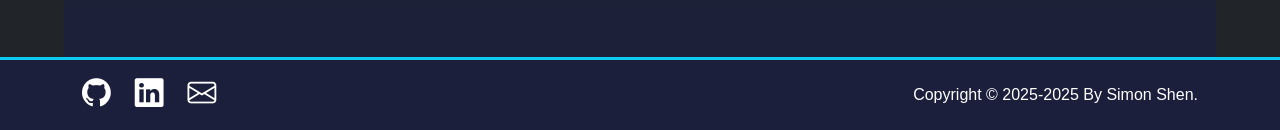
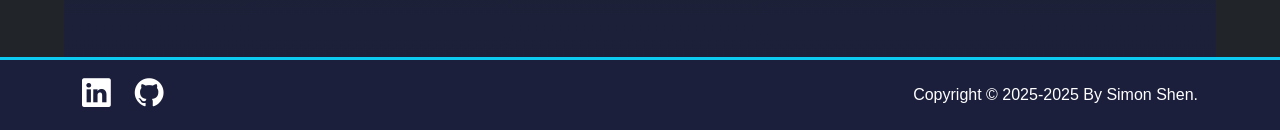
Before and after one commit to SimonS2019/portfolio, an Angular app: page / in a window 1280 px wide. Shown: the part 670-800 px from the top of the page. Built offline with nearby package versions, Linux system fonts and the light colour scheme.

Commit message:
feat: refactor footer component to dynamically load social links from data service

```diff
--- a/src/app/footer/footer.component.html
+++ b/src/app/footer/footer.component.html
@@ -1,14 +1,9 @@
 <footer class="footer">
     <div class="container d-flex justify-content-between align-items-center">
         <div class="social-icons mb-1">
-            <a href="https://github.com/SimonS2019" target="_blank" class="social-icon" aria-label="GitHub">
-                <i class="bi bi-github"></i>
-            </a>
-            <a href="https://linkedin.com/in/tiexiong-shen" target="_blank" class="social-icon" aria-label="LinkedIn">
-                <i class="bi bi-linkedin"></i>
-            </a>
-            <a href="mailto:shentiexiong@gmail.com" class="social-icon" aria-label="Email">
-                <i class="bi bi-envelope"></i>
+            <a *ngFor="let link of socialLinks" [href]="link.url" target="_blank" class="social-icon"
+                [attr.aria-label]="link.platform">
+                <i [class]="link.icon"></i>
             </a>
         </div>
         <p class="copyright">Copyright © 2025-<span>{{ currentYear }}</span> By Simon Shen.</p>
--- a/src/app/footer/footer.component.ts
+++ b/src/app/footer/footer.component.ts
@@ -1,16 +1,34 @@
-import { Component } from '@angular/core';
+import { Component, OnInit } from '@angular/core';
+import { HttpClientModule } from '@angular/common/http';
+import { DataService } from '../services/data.service';
+import { CommonModule } from '@angular/common';
 
 @Component({
   selector: 'app-footer',
   standalone: true,
-  imports: [],
+  imports: [HttpClientModule, CommonModule],
   templateUrl: './footer.component.html',
-  styleUrl: './footer.component.css'
+  styleUrl: './footer.component.css',
+  providers: [DataService],
 })
-export class FooterComponent {
+export class FooterComponent implements OnInit {
   currentYear: number = new Date().getFullYear();
+  socialLinks: any[] = [];
+
+  constructor(private dataService: DataService) {}
+
+  ngOnInit(): void {
+    this.dataService.getBasicInfo().subscribe({
+      next: (data) => {
+        this.socialLinks = data.socialLinks;
+      },
+      error: (error) => {
+        console.error('Error fetching data', error);
+      },
+    });
+  }
 
   scrollToTop(): void {
-      window.scrollTo({ top: 0, behavior: 'smooth' });
+    window.scrollTo({ top: 0, behavior: 'smooth' });
   }
 }
```
